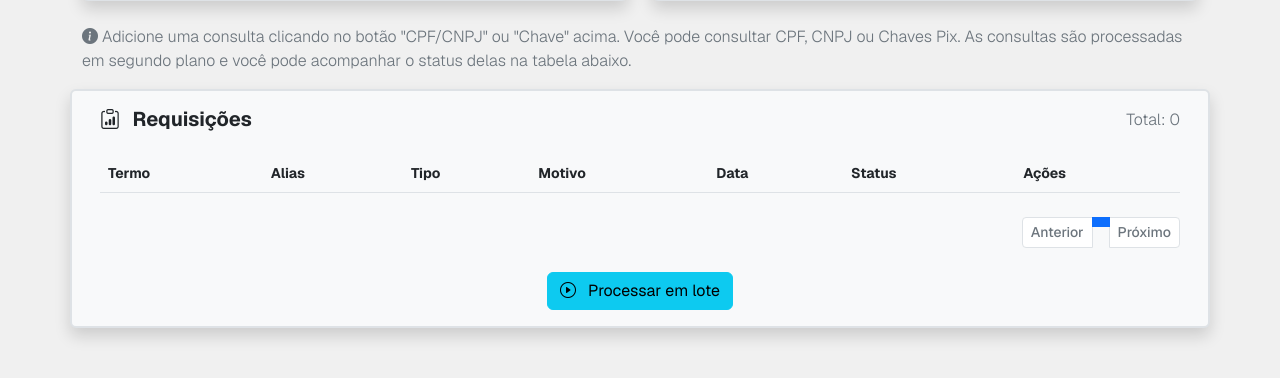
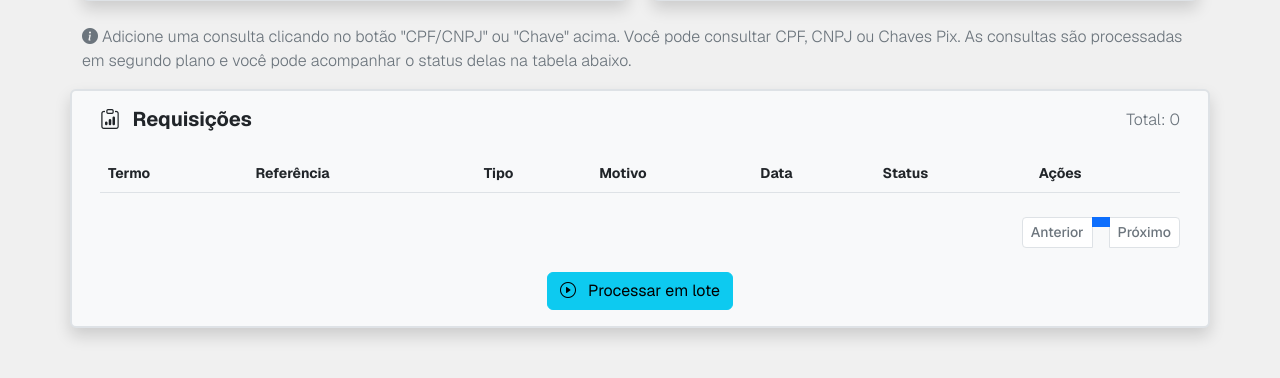
Before and after one commit to rogeriopaulos/consultapix, a Django app: page /bacen/requisicao/ in a window 1280 px wide. Shown: the part 248-626 px from the top of the page. Run offline with Django 5.2, Linux system fonts and the light colour scheme; the visitor is signed in with stand-in values (Sample User, id 1); lists and menus that the app fills with data are empty; parts of the project's set-up code (start-up, migrations or seed data) failed here and were passed over; some libraries are stand-ins or nearby versions.

Commit message:
feat: Substitui campo 'alias' por 'referencia' na requisição Bacen e atualiza a interface para refletir a mudança

```diff
--- a/consultalab/bacen/filters.py
+++ b/consultalab/bacen/filters.py
@@ -34,5 +34,5 @@ class RequisicaoBacenFilter(django_filters.FilterSet):
         return queryset.filter(
             Q(termo_busca__icontains=value)
             | Q(motivo__icontains=value)
-            | Q(alias__icontains=value),
+            | Q(referencia__icontains=value),
         )
--- a/consultalab/bacen/models.py
+++ b/consultalab/bacen/models.py
@@ -48,10 +48,10 @@ class RequisicaoBacen(AppModel):
         db_column="task_id",
         blank=True,
     )
-    alias = models.CharField(
+    referencia = models.CharField(
         max_length=255,
-        verbose_name="Alias",
-        db_column="alias",
+        verbose_name="Referência",
+        db_column="referencia",
         blank=True,
     )
 
--- a/consultalab/bacen/urls.py
+++ b/consultalab/bacen/urls.py
@@ -20,9 +20,9 @@ urlpatterns = [
         name="requisicao_bacen_remover",
     ),
     path(
-        "requisicao/<int:requisicao_id>/adicionar-alias/",
-        views.UpdateAliasView.as_view(),
-        name="requisicao_bacen_alias",
+        "requisicao/<int:requisicao_id>/adicionar-referencia/",
+        views.UpdateReferenciaView.as_view(),
+        name="requisicao_bacen_referencia",
     ),
 ]
 htmx_urlpatterns = [
@@ -39,9 +39,9 @@ htmx_urlpatterns = [
         name="requisicao_status",
     ),
     path(
-        "requisicao/<int:pk>/alias/",
-        views.AliasFormView.as_view(),
-        name="requisicao_bacen_alias_form",
+        "requisicao/<int:pk>/referencia/",
+        views.ReferenciaFormView.as_view(),
+        name="requisicao_bacen_referencia_form",
     ),
     path(
         "requisicao/<int:requisicao_id>/row/",
--- a/consultalab/bacen/views.py
+++ b/consultalab/bacen/views.py
@@ -177,12 +177,16 @@ class RequisicaoBacenDeleteView(LoginRequiredMixin, View):
         return response
 
 
-class AliasFormView(LoginRequiredMixin, View):
+class ReferenciaFormView(LoginRequiredMixin, View):
     def get(self, request, *args, **kwargs):
+        requisicao = RequisicaoBacen.objects.get(id=kwargs.get("pk"))
         return render(
             request,
-            "bacen/partials/alias_form.html",
-            {"requisicao_id": kwargs.get("pk")},
+            "bacen/partials/referencia_form.html",
+            {
+                "requisicao_id": kwargs.get("pk"),
+                "referencia": requisicao.referencia,
+            },
         )
 
 
@@ -196,17 +200,39 @@ class RequisicaoBacenRowView(LoginRequiredMixin, View):
         )
 
 
-class UpdateAliasView(LoginRequiredMixin, View):
+class UpdateReferenciaView(LoginRequiredMixin, View):
     def post(self, request, *args, **kwargs):
         requisicao = RequisicaoBacen.objects.get(id=kwargs.get("requisicao_id"))
-        alias = request.POST.get("alias")
-        if not alias:
+        referencia = request.POST.get("referencia")
+        delete_param = request.GET.get("delete", "false")
+
+        if delete_param == "true":
+            requisicao.referencia = ""
+            requisicao.save()
             return render(
                 request,
-                "bacen/partials/alias_error.html",
-                {"error": "Alias não pode ser vazio."},
+                "bacen/partials/requisicao_row.html",
+                {"requisicao": requisicao},
             )
-        requisicao.alias = alias
+
+        if not referencia:
+            response = render(
+                request,
+                "bacen/partials/requisicao_row.html",
+                {"requisicao": requisicao},
+            )
+            response["HX-Trigger"] = '{"showMessage": "Referência não pode ser vazia."}'
+            response.status_code = 400
+            return response
+
+        requisicao.referencia = referencia
         requisicao.save()
 
-        return render(request, "bacen/partials/alias_success.html", {"alias": alias})
+        return render(
+            request,
+            "bacen/partials/referencia_success.html",
+            {
+                "referencia": referencia,
+                "requisicao_id": requisicao.id,
+            },
+        )
--- a/consultalab/static/css/project.css
+++ b/consultalab/static/css/project.css
@@ -87,6 +87,10 @@ tr.htmx-swapping td {
     transform 0.5s cubic-bezier(0.4, 0, 0.2, 1);
 }
 
+.bi-person-fill-add, .bi-trash {
+  font-size: 1.1rem;
+}
+
 @media (max-width: 1200px) {
   button#filter-button {
     font-size: 9px;
--- a/consultalab/templates/bacen/partials/alias_success.html
+++ /dev/null
@@ -1 +0,0 @@
-{{ alias }}
--- a/consultalab/templates/pages/home.html
+++ b/consultalab/templates/pages/home.html
@@ -93,7 +93,7 @@
         <thead>
           <tr>
             <th scope="col">Termo</th>
-            <th scope="col">Alias</th>
+            <th scope="col">Referência</th>
             <th scope="col">Tipo</th>
             <th scope="col">Motivo</th>
             <th scope="col">Data</th>
@@ -119,16 +119,28 @@
                 {% endif %}
               </td>
               <td>
-                {% if requisicao.alias %}
-                  <span class="text-secondary">{{ requisicao.alias }}</span>
+                {% if requisicao.referencia %}
+                  <span class="text-secondary">
+                    {{ requisicao.referencia }}
+                    <a href="#"
+                       data-bs-toggle="tooltip"
+                       data-bs-title="Remover referência"
+                       hx-post="{% url 'bacen:requisicao_bacen_referencia' requisicao.id %}?delete=true"
+                       hx-headers='{"X-CSRFToken": "{{ csrf_token }}"}'
+                       hx-target="#requisicao-{{ requisicao.id }}"
+                       hx-confirm="Você tem certeza que deseja remover esta referência?"
+                       hx-swap="innerHTMLHTML">
+                      <i class="bi bi-x-circle text-danger ms-2"></i>
+                    </a>
+                  </span>
                 {% else %}
                   <div hx-target="this" hx-swap="outerHTML">
                     <a href="#"
-                       hx-get="{% url 'bacen:requisicao_bacen_alias_form' requisicao.id %}"
-                       class="text-decoration-none text-secondary"
+                       hx-get="{% url 'bacen:requisicao_bacen_referencia_form' requisicao.id %}"
+                       class="text-decoration-none text-secondary d-flex align-items-center"
                        data-bs-toggle="tooltip"
-                       data-bs-title="Adicionar alias">
-                      <i class="bi bi-person-fill-add"></i>
+                       data-bs-title="Adicionar uma referência que facilite a consulta e identificação desta requisição">
+                      <i class="bi bi-person-fill-add me-1"></i> <small>Adicionar</small>
                     </a>
                   </div>
                 {% endif %}
```
Also changed, not shown: consultalab/bacen/admin.py (+10 -3 lines), consultalab/templates/bacen/partials/alias_form.html (deleted, +0 -19 lines), consultalab/templates/bacen/partials/referencia_form.html (added, +23 -0 lines), consultalab/templates/bacen/partials/referencia_success.html (added, +13 -0 lines), consultalab/templates/bacen/partials/requisicao_row.html (+6 -6 lines), consultalab/bacen/migrations/0003_remove_requisicaobacen_alias_and_more.py (added).
